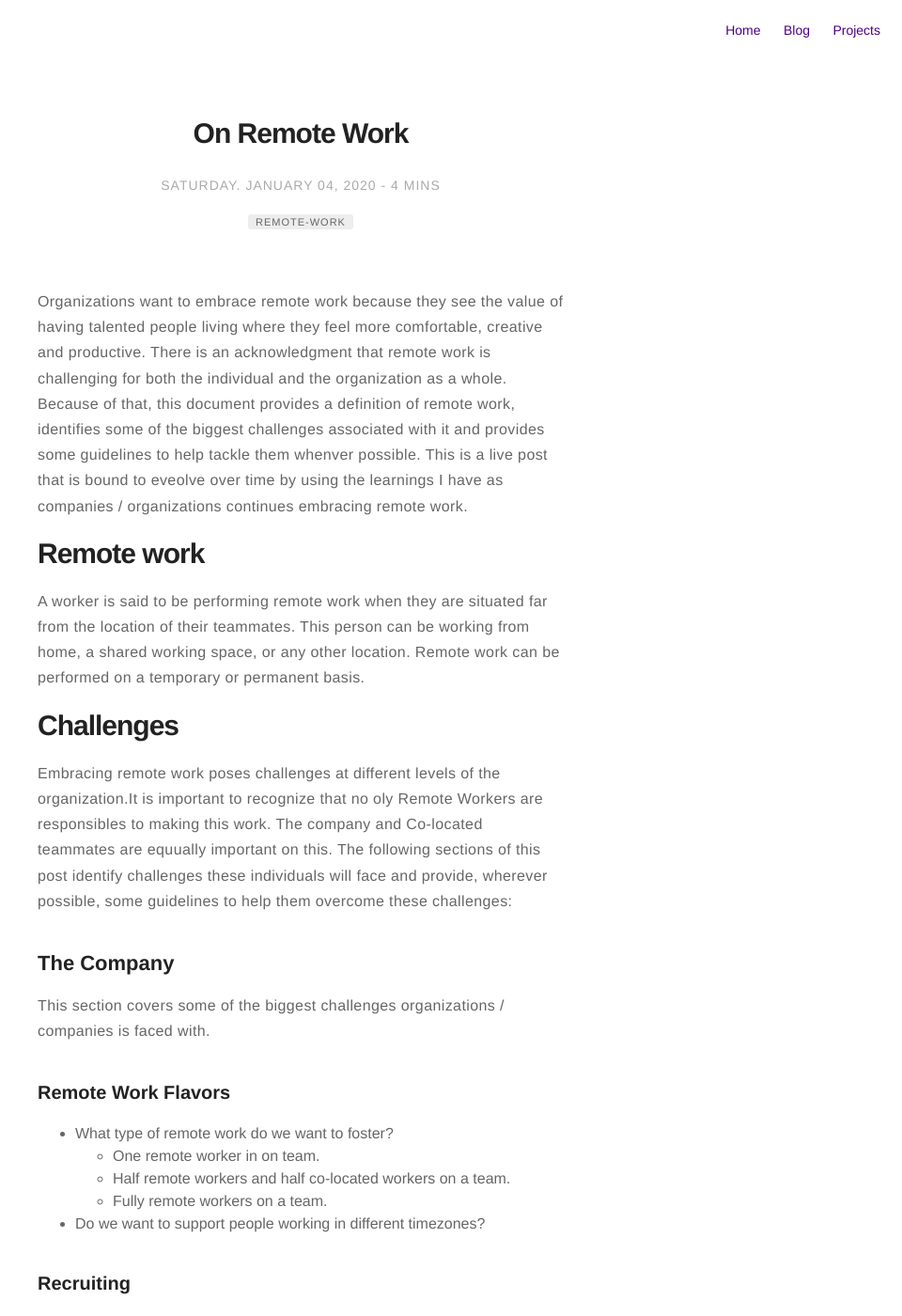
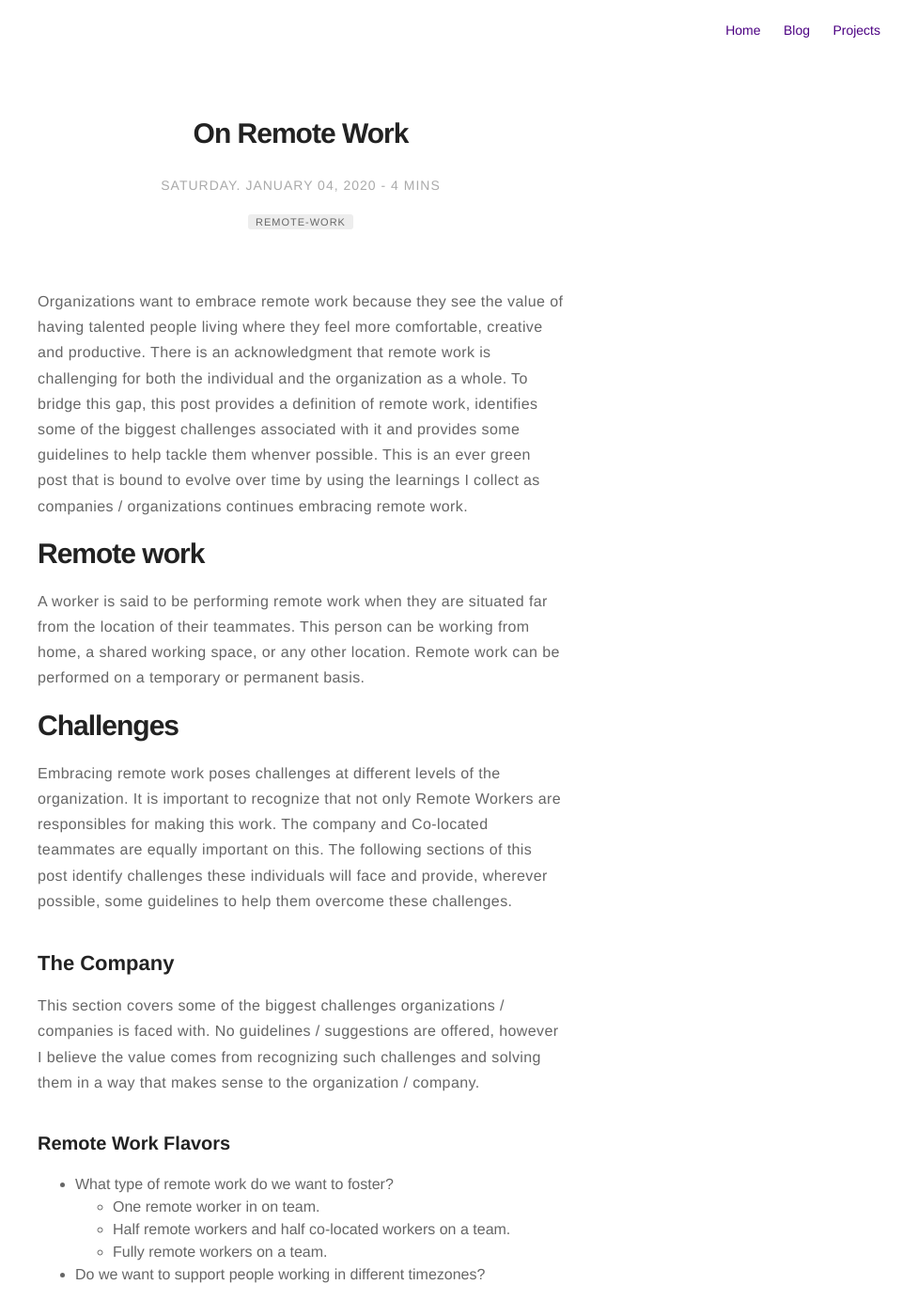
Before and after one commit to minostro/minostro.github.io, a Jekyll site: the page built from _posts/2020-01-04-remote-work.markdown, in a window 1280 px wide and 1400 px high. Shown: the whole window at 94% size, without its empty margins (320-1280 px from the left). Built offline with Jekyll 4.4.1, drawn with Linux system fonts in a browser that asks for light colours; some of the changed text lies outside the part shown.

Commit message:
Update 2020-01-04-remote-work.markdown

```diff
--- a/_posts/2020-01-04-remote-work.markdown
+++ b/_posts/2020-01-04-remote-work.markdown
@@ -5,16 +5,16 @@ date: 2020-01-04 10:44:00
 tag: remote-work
 blog: true
 ---
-Organizations want to embrace remote work because they see the value of having talented people living where they feel more comfortable, creative and productive. There is an acknowledgment that remote work is challenging for both the individual and the organization as a whole. Because of that, this document provides a definition of remote work, identifies some of the biggest challenges associated with it and provides some guidelines to help tackle them whenver possible. This is a live post that is bound to eveolve over time by using the learnings I have as companies / organizations continues embracing remote work.
+Organizations want to embrace remote work because they see the value of having talented people living where they feel more comfortable, creative and productive. There is an acknowledgment that remote work is challenging for both the individual and the organization as a whole. To bridge this gap, this post provides a definition of remote work, identifies some of the biggest challenges associated with it and provides some guidelines to help tackle them whenver possible. This is an ever green post that is bound to evolve over time by using the learnings I collect as companies / organizations continues embracing remote work.
 
 # Remote work
 A worker is said to be performing remote work when they are situated far from the location of their teammates. This person can be working from home, a shared working space, or any other location. Remote work can be performed on a temporary or permanent basis.
 
 # Challenges
-Embracing remote work poses challenges at different levels of the organization.It is important to recognize that no oly Remote Workers are responsibles to making this work. The company and Co-located teammates are equually important on this. The following sections of this post identify challenges these individuals will face and provide, wherever possible, some guidelines to help them overcome these challenges:
+Embracing remote work poses challenges at different levels of the organization. It is important to recognize that not only Remote Workers are responsibles for making this work. The company and Co-located teammates are equally important on this. The following sections of this post identify challenges these individuals will face and provide, wherever possible, some guidelines to help them overcome these challenges.
 
 ## The Company
-This section covers some of the biggest challenges organizations / companies is faced with.
+This section covers some of the biggest challenges organizations / companies is faced with. No guidelines / suggestions are offered, however I believe the value comes from recognizing such challenges and solving them in a way that makes sense to the organization / company.
 
 ### Remote Work Flavors
 * What type of remote work do we want to foster?
@@ -42,7 +42,7 @@ This section covers the biggest challenge remote workers are faced with and prov
 ### Collaboration
 * Do *not* isolate yourself and do *not* let the team isolate you.
 * Look for opportunities to have pairing/discussion sessions with your teammates to increase cross-pollination.
-* Do * not* hesitate to have a video conference with your teammates especially for project kick-off.
+* Do *not* hesitate to have a video conference with your teammates especially for project kick-off.
 * If possible, it's a good idea to visit offices on a regular cadence if you think that will give a boost to collaboration.
 
 ### Communication
@@ -64,7 +65,7 @@ Most of the guidelines have an implicit dependency on tooling: Slack, Jira, Goog
 
 ___
 ## Co-located Workers
-This section covers the biggest challenges that a co-located worker will face with remote workers and provides some guidelines to help tackle them
+This section covers the biggest challenges that a co-located worker will face with remote workers and provides some guidelines to help tackle them.
 
 ### Collaboration
 * Reach out to remote workers as you would with co-located teammates. Don't let their offline status stop you from including them in public discussions.
```
Also changed, not shown: other parts of _posts/2020-01-04-remote-work.markdown (+2 -1 lines).
